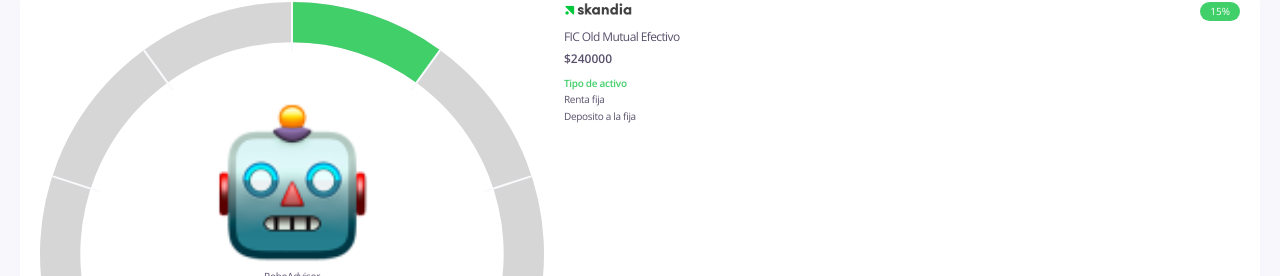
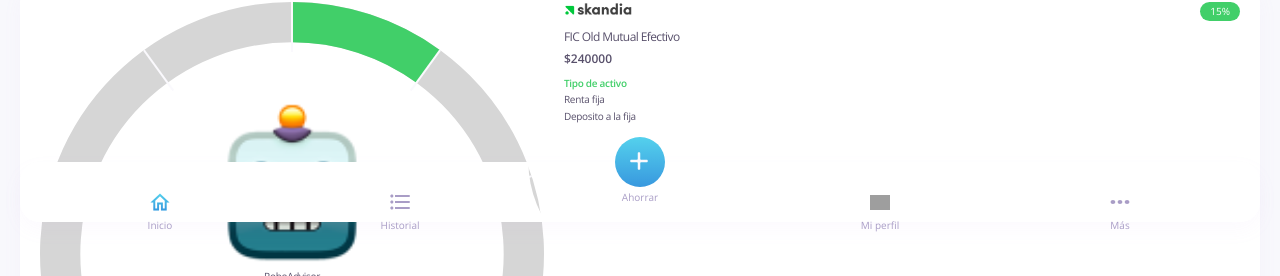
Before and after one commit to dvariaz/nuvu-saver, a Next.js app: page / in a window 1280 px wide. Shown: the part 524-800 px from the top of the page. Built offline with nearby package versions, Linux system fonts and the light colour scheme; grey boxes are pictures that could not be loaded.

Commit message:
:sparkles:Navbar component

```diff
--- /dev/null
+++ b/components/Navbar/Navbar.jsx
@@ -0,0 +1,44 @@
+import { motion } from "framer-motion";
+import styles from "./Navbar.module.scss";
+
+const Navbar = ({ links }) => {
+    return (
+        <header className={`${styles.container} flex-row-center padding-x-2`}>
+            <nav className={`${styles.body} flex-row-around`}>
+                {links.map((link, index) => (
+                    <a key={link.href} href="#">
+                        {link.main ? (
+                            <motion.div className={styles.main} whileTap={{ scale: 1.25 }}>
+                                <img src={link.icon} />
+                            </motion.div>
+                        ) : (
+                            <div className={styles.icon}>
+                                <img src={link.icon} className={link.main} />
+                            </div>
+                        )}
+                        <span className={`${styles.name} ${link.main && "margin-top-auto"}`}>
+                            {link.name}
+                        </span>
+                    </a>
+                ))}
+                <svg
+                    width="100%"
+                    height="100%"
+                    viewBox="0 0 100 20"
+                    preserveAspectRatio="xMidYMin slice"
+                    className={styles.background}
+                >
+                    <defs>
+                        <mask id="hole">
+                            <rect width="100%" height="100%" fill="white" />
+                            <circle r="9" cx="50" cy="0" fill="black" />
+                        </mask>
+                    </defs>
+                    <rect x="0" y="0" width="100%" height="100%" fill="white" mask="url(#hole)" />
+                </svg>
+            </nav>
+        </header>
+    );
+};
+
+export default Navbar;
--- /dev/null
+++ b/components/Navbar/Navbar.module.scss
@@ -0,0 +1,65 @@
+.container {
+    position: fixed;
+    z-index: 1000;
+    bottom: 54px;
+    width: 100vw;
+}
+
+.body {
+    composes: card from "../../settings/materials.module.scss";
+
+    margin: auto;
+    width: 100%;
+    height: 60px;
+    position: relative;
+    padding: 0;
+
+    a {
+        color: var(--primary-color-lighten);
+        display: flex;
+        flex-direction: column;
+        align-items: center;
+        text-decoration: none;
+        flex: 1;
+        z-index: 100;
+
+        padding-top: 1em;
+        padding-bottom: 1em;
+
+        .icon {
+            flex: 1;
+
+            img {
+                width: 20px;
+                height: 20px;
+                object-fit: contain;
+            }
+            margin-bottom: 0.5em;
+        }
+
+        .main {
+            position: absolute;
+            padding: 1.5em;
+            top: -25px;
+            width: 50px;
+            height: 50px;
+
+            border-radius: 50%;
+            background: linear-gradient(
+                    180deg,
+                    rgba(44, 82, 216, 0) 0%,
+                    rgba(44, 82, 216, 0.4) 100%
+                ),
+                #54d1ed;
+            background-blend-mode: multiply, normal;
+        }
+    }
+    .background {
+        border-radius: 20px;
+        z-index: 0;
+        overflow: hidden;
+        position: absolute;
+        top: 0;
+        width: 100%;
+    }
+}
--- /dev/null
+++ b/components/Navbar/index.js
@@ -0,0 +1,3 @@
+import Navbar from "./Navbar";
+
+export default Navbar;
--- a/pages/index.js
+++ b/pages/index.js
@@ -1,4 +1,7 @@
 import Head from "next/head";
+
+//Components
+import Navbar from "../components/Navbar";
 
 //Views
 import Home from "../contents/Home";
@@ -9,6 +12,24 @@
             <Head>
                 <title>Nuvu Saver</title>
             </Head>
+            <Navbar
+                links={[
+                    { name: "Inicio", href: "home", icon: "/icons/home_24px.svg" },
+                    {
+                        name: "Historial",
+                        href: "history",
+                        icon: "/icons/format_list_bulleted_24px.svg",
+                    },
+                    {
+                        main: true,
+                        name: "Ahorrar",
+                        href: "save",
+                        icon: "/icons/add_24px.svg",
+                    },
+                    { name: "Mi perfil", href: "profile", icon: "/icons/account_circle_24px.svg" },
+                    { name: "Más", href: "more", icon: "/icons/more_horiz_24px.svg" },
+                ]}
+            />
             <Home />
         </div>
     );
--- a/settings/globals.scss
+++ b/settings/globals.scss
@@ -22,6 +22,7 @@
 
 body {
     width: 100%;
+    position: relative;
 }
 
 h1,
@@ -41,6 +42,11 @@
     }
 }
 
+a {
+    -webkit-tap-highlight-color: transparent;
+    user-select: none;
+}
+
 hr {
     border: 1px solid #faf9fd;
     margin: 1em 0;
--- a/settings/layout.css
+++ b/settings/layout.css
@@ -29,6 +29,10 @@
     display: inline-flex;
 }
 
+.flex-row-around {
+    justify-content: space-around;
+}
+
 .flex-column-center {
     justify-content: center;
 }
@@ -46,12 +50,25 @@
     padding-right: 2em;
 }
 
+.padding-y-1 {
+    padding-top: 1em;
+    padding-bottom: 1em;
+}
+
+.padding-1 {
+    padding: 1em;
+}
+
 .padding-2 {
     padding: 2em;
 }
 
 .margin-2 {
     margin: 2em;
+}
+
+.margin-top-auto {
+    margin-top: auto;
 }
 
 .margin-top-2 {
```
